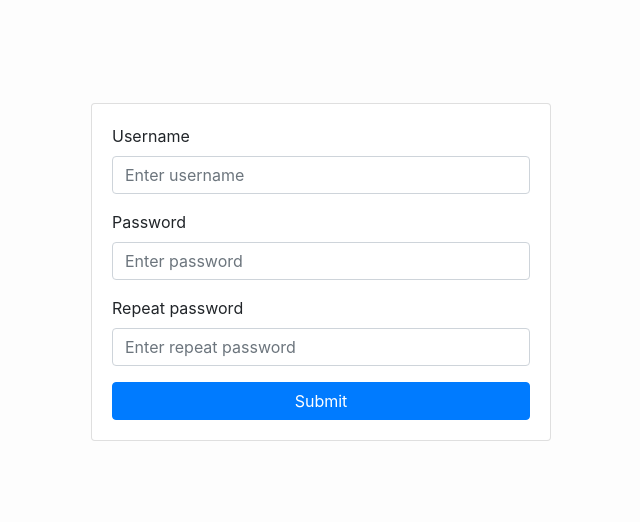
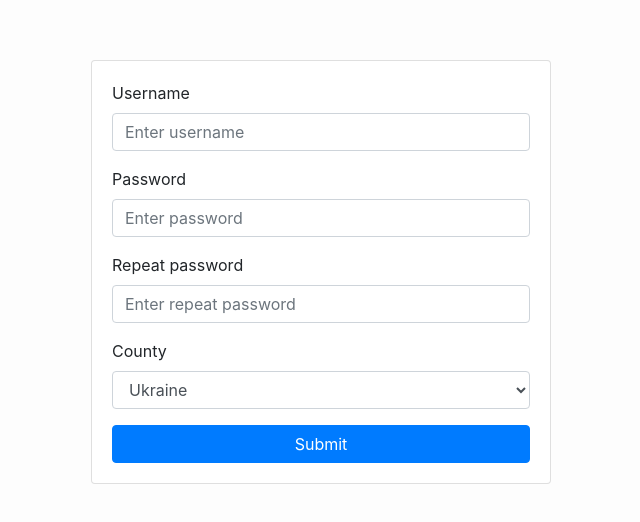
Before and after one commit to dchaika1990/reactwarriors-forms-master, a React (Create React App) app: page / in a window 1280 px wide. Shown: the part 128-650 px from the top of the page, without its empty margins (319-959 px from the left). Built offline with nearby package versions, Linux system fonts and the light colour scheme.

Commit message:
Универсальный onChange для  input. Разбираем select

```diff
--- a/src/components/App.js
+++ b/src/components/App.js
@@ -1,37 +1,37 @@
 import React from "react";
+import countries from '../data/countries'
 
 export default class App extends React.Component {
 
   state = {
     username: '',
     password: '',
-    repeatPassword: ''
+    repeatPassword: '',
+    county: '',
   }
 
   onSubmit = (event) => {
     event.preventDefault();
-    console.log(this.username.value, this.password.value);
   }
 
-  onChangeUsername = event => {
+  onChange = event => {
+    console.log(event.target.name, event.target.value);
     this.setState({
-      username: event.target.value,
+      [event.target.name]: event.target.value,
     })
   }
 
-  onChangePassword = event => {
-    this.setState({
-      password: event.target.value,
-    })
-  }
-
-  onChangeRepeatPassword = event => {
-    this.setState({
-      repeatPassword: event.target.value,
-    })
+  getOptionsItems = items => {
+    return items.map(item => (
+      <option key={item.id} value={item.id}>{item.name}</option>
+    ))
   }
 
   render() {
+
+    // const getOptionsCountries = countries.map(country => (
+    //   <option key={country.id} value={country.id}>{country.name}</option>
+    // ));
 
     return (
       <div className="form-container card">
@@ -42,9 +42,10 @@
               type="text"
               className="form-control"
               placeholder="Enter username"
-              ref={ node => ( this.username = node ) }
+              name='username'
+              ref={node => (this.username = node)}
               value={this.state.username}
-              onChange={this.onChangeUsername}
+              onChange={this.onChange}
             />
           </div>
           <div className="form-group">
@@ -53,9 +54,10 @@
               type="text"
               className="form-control"
               placeholder="Enter password"
-              ref={ node => ( this.password = node ) }
+              name='password'
+              ref={node => (this.password = node)}
               value={this.state.password}
-              onChange={this.onChangePassword}
+              onChange={this.onChange}
             />
           </div>
           <div className="form-group">
@@ -64,10 +66,23 @@
               type="text"
               className="form-control"
               placeholder="Enter repeat password"
-              ref={ node => ( this.repeatPassword = node ) }
+              name='repeatPassword'
+              ref={node => (this.repeatPassword = node)}
               value={this.state.repeatPassword}
-              onChange={this.onChangeRepeatPassword}
+              onChange={this.onChange}
             />
+          </div>
+          <div className="form-group">
+            <label htmlFor="county">County</label>
+            <select
+              className="form-control"
+              id="county"
+              name='county'
+              value={this.state.county}
+              onChange={this.onChange}
+            >
+              {this.getOptionsItems(countries)}
+            </select>
           </div>
           <button type="submit" className="btn btn-primary w-100" onClick={this.onSubmit}>
             Submit
```
